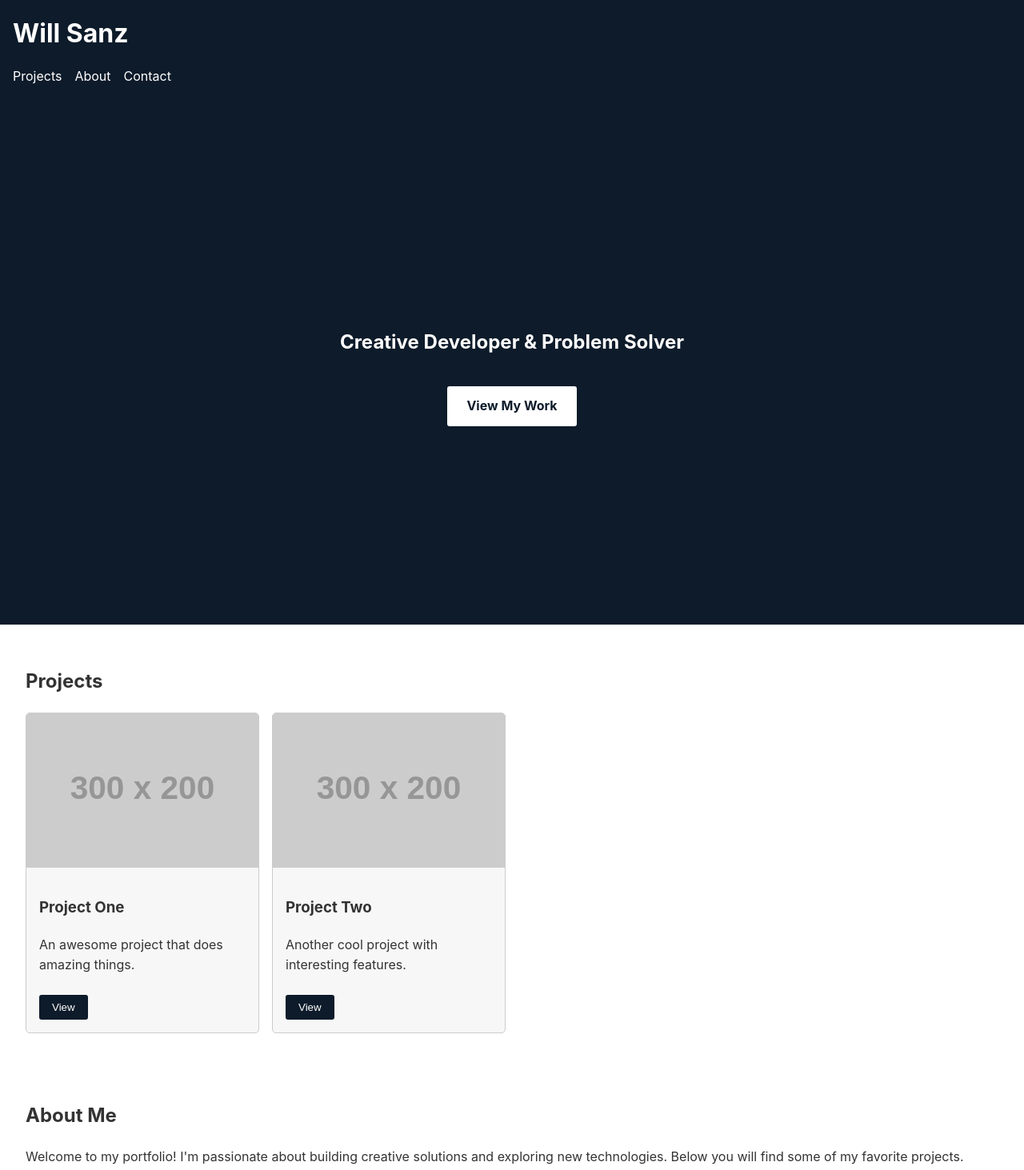
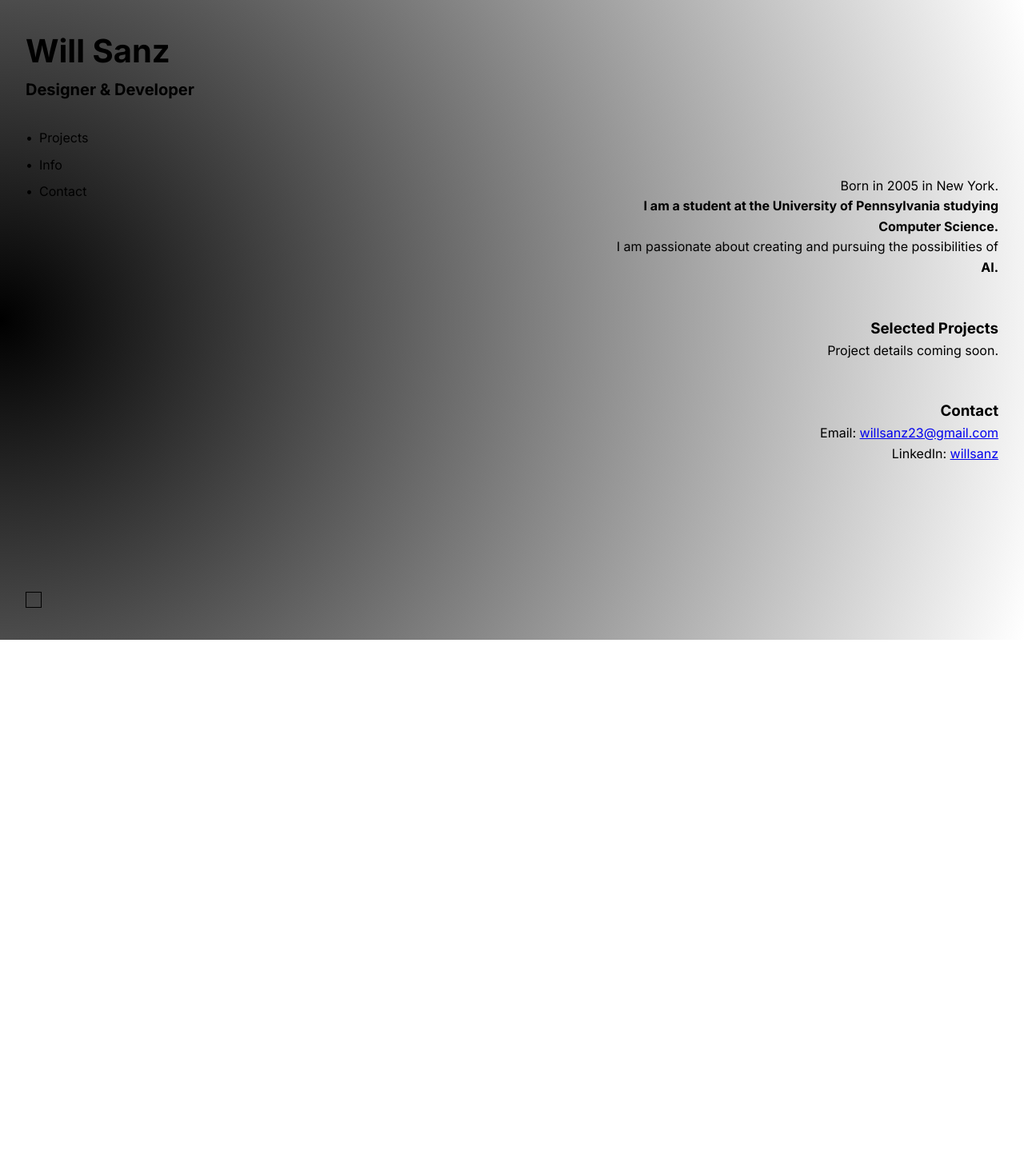
Before and after one commit to Will-Sanz/portfolio, a plain HTML site: page index.html in a window 1280 px wide. Shown: the top 1463 px of the page at 80% size. After the commit the page ends 800 px from the top, so only its background shows below. Drawn offline with Linux system fonts and the light colour scheme; placeholder pictures from the web are drawn by us.

Commit message:
Redesign portfolio with split layout and dark mode

```diff
--- a/index.html
+++ b/index.html
@@ -3,60 +3,49 @@
 <head>
     <meta charset="UTF-8">
     <meta name="viewport" content="width=device-width, initial-scale=1.0">
-    <title>My Portfolio</title>
+    <title>Will Sanz - Portfolio</title>
     <link rel="stylesheet" href="style.css">
 </head>
 <body>
-    <header>
-        <h1>Will Sanz</h1>
-        <nav>
+    <div class="wrapper">
+        <aside class="sidebar">
+            <div>
+                <h1 class="name">Will Sanz</h1>
+                <h2 class="subtitle">Designer &amp; Developer</h2>
+                <nav class="menu">
                     <ul>
                         <li><a href="#projects">Projects</a></li>
-                <li><a href="#about">About</a></li>
+                        <li><a href="#info">Info</a></li>
                         <li><a href="#contact">Contact</a></li>
                     </ul>
                 </nav>
-    </header>
-
-    <section id="hero" class="hero">
-        <h2>Creative Developer &amp; Problem Solver</h2>
-        <a href="#projects" class="cta-button">View My Work</a>
-    </section>
-
-    <section id="projects" class="container">
-        <h2>Projects</h2>
-        <div id="project-list" class="project-grid">
-            <!-- Projects will be injected here -->
             </div>
-    </section>
-
-    <section id="about" class="container">
-        <h2>About Me</h2>
+            <div class="toggle">
+                <input type="checkbox" id="theme-toggle" />
+                <label for="theme-toggle" class="toggle-label"></label>
+            </div>
+        </aside>
+        <main class="content">
+            <section id="info" class="bio">
                 <p>
-            Welcome to my portfolio! I'm passionate about building creative solutions
-            and exploring new technologies. Below you will find some of my favorite
-            projects.
+                    Born in 2005 in New York.<br>
+                    <strong>I am a student at the University of Pennsylvania studying Computer Science.</strong><br>
+                    I am passionate about creating and pursuing the possibilities of <strong>AI.</strong>
                 </p>
             </section>
-
-    <section id="contact" class="container">
-        <h2>Contact</h2>
-        <p>You can reach me at <a href="mailto:willsanz23@gmail.com">willsanz23@gmail.com</a> or on <a href="https://linkedin.com/in/willsanz" target="_blank">LinkedIn</a>.</p>
+            <section id="projects" class="projects">
+                <h3>Selected Projects</h3>
+                <p>Project details coming soon.</p>
             </section>
-
-    <div id="project-modal" class="modal hidden">
-        <div class="modal-content">
-            <span class="close-button">&times;</span>
-            <h3 id="modal-title"></h3>
-            <p id="modal-description"></p>
-            <a id="modal-link" href="#" target="_blank">Visit Project</a>
+            <section id="contact" class="contact">
+                <h3>Contact</h3>
+                <p>
+                    Email: <a href="mailto:willsanz23@gmail.com">willsanz23@gmail.com</a><br>
+                    LinkedIn: <a href="https://linkedin.com/in/willsanz" target="_blank">willsanz</a>
+                </p>
+            </section>
+        </main>
     </div>
-    </div>
-
-    <footer>
-        <p>&copy; 2023 My Portfolio</p>
-    </footer>
-
     <script src="script.js"></script>
 </body>
 </html>
--- a/script.js
+++ b/script.js
@@ -1,53 +1,8 @@
 document.addEventListener('DOMContentLoaded', () => {
-    const projects = [
-        {
-            title: 'Project One',
-            description: 'An awesome project that does amazing things.',
-            link: '#',
-            image: 'https://via.placeholder.com/300x200'
-        },
-        {
-            title: 'Project Two',
-            description: 'Another cool project with interesting features.',
-            link: '#',
-            image: 'https://via.placeholder.com/300x200'
-        }
-    ];
-
-    const modal = document.getElementById('project-modal');
-    const modalTitle = document.getElementById('modal-title');
-    const modalDescription = document.getElementById('modal-description');
-    const modalLink = document.getElementById('modal-link');
-    const closeButton = document.querySelector('.close-button');
-
-    const projectList = document.getElementById('project-list');
-    projects.forEach(project => {
-        const card = document.createElement('div');
-        card.className = 'project-card';
-        card.innerHTML = `
-            <img src="${project.image}" alt="${project.title}">
-            <div class="card-content">
-                <h3>${project.title}</h3>
-                <p>${project.description}</p>
-                <button class="view-project">View</button>
-            </div>
-        `;
-        card.querySelector('.view-project').addEventListener('click', () => {
-            modalTitle.textContent = project.title;
-            modalDescription.textContent = project.description;
-            modalLink.href = project.link;
-            modal.classList.remove('hidden');
-        });
-        projectList.appendChild(card);
+  const toggle = document.getElementById('theme-toggle');
+  if (toggle) {
+    toggle.addEventListener('change', () => {
+      document.body.classList.toggle('dark', toggle.checked);
     });
-
-    closeButton.addEventListener('click', () => {
-        modal.classList.add('hidden');
-    });
-
-    modal.addEventListener('click', (e) => {
-        if (e.target === modal) {
-            modal.classList.add('hidden');
-        }
-    });
+  }
 });
--- a/style.css
+++ b/style.css
@@ -1,154 +1,108 @@
-:root {
-    --navy: #0d1b2a;
-    --dark-grey: #333;
-    --light-grey: #f7f7f7;
-    --white: #ffffff;
-}
-
 @import url('https://fonts.googleapis.com/css2?family=Inter:wght@400;700&display=swap');
 
-html {
-    scroll-behavior: smooth;
+* {
+  box-sizing: border-box;
+  margin: 0;
+  padding: 0;
 }
 
 body {
-    margin: 0;
-    font-family: 'Inter', sans-serif;
-    line-height: 1.6;
-    color: var(--dark-grey);
-    background-color: var(--white);
+  font-family: 'Inter', sans-serif;
+  line-height: 1.6;
+  background: radial-gradient(circle at left, #000 0%, #fff 100%);
+  color: #000;
+  min-height: 100vh;
 }
 
-header {
-    background-color: var(--navy);
-    color: var(--white);
-    padding: 1rem;
-    position: sticky;
-    top: 0;
+body.dark {
+  background: radial-gradient(circle at right, #222 0%, #000 100%);
+  color: #fff;
 }
 
-header h1 {
-    margin: 0;
+.wrapper {
+  display: flex;
+  min-height: 100vh;
 }
 
-nav ul {
-    list-style: none;
-    padding: 0;
-    display: flex;
-    gap: 1rem;
+.sidebar {
+  flex: 0 0 40%;
+  padding: 2rem;
+  display: flex;
+  flex-direction: column;
+  justify-content: space-between;
 }
 
-nav a {
-    color: var(--white);
-    text-decoration: none;
+.name {
+  font-size: 2.5rem;
+  font-weight: 700;
 }
 
-.hero {
-    background-color: var(--navy);
-    color: var(--white);
-    height: 80vh;
-    display: flex;
-    flex-direction: column;
-    align-items: center;
-    justify-content: center;
-    text-align: center;
+.subtitle {
+  font-size: 1.25rem;
+  margin-bottom: 2rem;
 }
 
-.cta-button {
-    display: inline-block;
-    margin-top: 1rem;
-    padding: 0.75rem 1.5rem;
-    background-color: var(--white);
-    color: var(--navy);
-    border-radius: 3px;
-    text-decoration: none;
-    font-weight: bold;
-    transition: background-color 0.3s ease-in-out;
+.menu ul {
+  list-style: none;
 }
 
-.cta-button:hover {
-    background-color: var(--light-grey);
+.menu li {
+  margin: 0.5rem 0;
 }
 
-.view-project {
-    margin-top: 0.5rem;
-    padding: 0.5rem 1rem;
-    background-color: var(--navy);
-    color: var(--white);
-    border: none;
-    border-radius: 3px;
-    cursor: pointer;
+.menu a {
+  text-decoration: none;
+  color: inherit;
 }
 
-.view-project:hover {
-    background-color: #193559;
+.menu li::before {
+  content: '\2022';
+  display: inline-block;
+  margin-right: 0.5rem;
 }
 
-.container {
-    padding: 2rem;
+.toggle-label {
+  width: 20px;
+  height: 20px;
+  border: 1px solid currentColor;
+  display: inline-block;
+  cursor: pointer;
 }
 
-.project-grid {
-    display: grid;
-    grid-template-columns: repeat(auto-fill, minmax(250px, 1fr));
-    gap: 1rem;
+#theme-toggle {
+  display: none;
 }
 
-.project-card {
-    border: 1px solid #ccc;
-    border-radius: 5px;
-    background-color: var(--light-grey);
-    transition: transform 0.3s ease-in-out, box-shadow 0.3s ease-in-out;
-    overflow: hidden;
+#theme-toggle:checked + .toggle-label {
+  background-color: currentColor;
 }
 
-.project-card:hover {
-    box-shadow: 0 4px 8px rgba(0, 0, 0, 0.3);
-    transform: translateY(-4px);
+.content {
+  flex: 1 1 60%;
+  padding: 2rem;
+  display: flex;
+  flex-direction: column;
+  justify-content: center;
+  align-items: flex-end;
+  text-align: right;
+  gap: 3rem;
 }
 
-.project-card img {
-    width: 100%;
-    display: block;
+.bio {
+  max-width: 500px;
 }
 
-.card-content {
-    padding: 1rem;
+@media (max-width: 768px) {
+  .wrapper {
+    flex-direction: column;
+  }
+
+  .sidebar {
+    flex: none;
+  }
+
+  .content {
+    align-items: flex-start;
+    text-align: left;
+  }
 }
-
-footer {
-    text-align: center;
-    padding: 1rem;
-    background-color: var(--light-grey);
-}
-
-.modal {
-    position: fixed;
-    top: 0;
-    left: 0;
-    width: 100%;
-    height: 100%;
-    background-color: rgba(0, 0, 0, 0.6);
-    display: flex;
-    align-items: center;
-    justify-content: center;
-}
-
-.modal-content {
-    background-color: var(--white);
-    padding: 1.5rem;
-    border-radius: 5px;
-    max-width: 400px;
-    width: 90%;
-    box-shadow: 0 2px 8px rgba(0, 0, 0, 0.3);
-}
-
-.close-button {
-    font-size: 1.2rem;
-    cursor: pointer;
-    float: right;
-}
-
-.hidden {
-    display: none;
-}
```
Also changed, not shown: 1 other file. Lines whose indentation alone changed are shown as unchanged.
